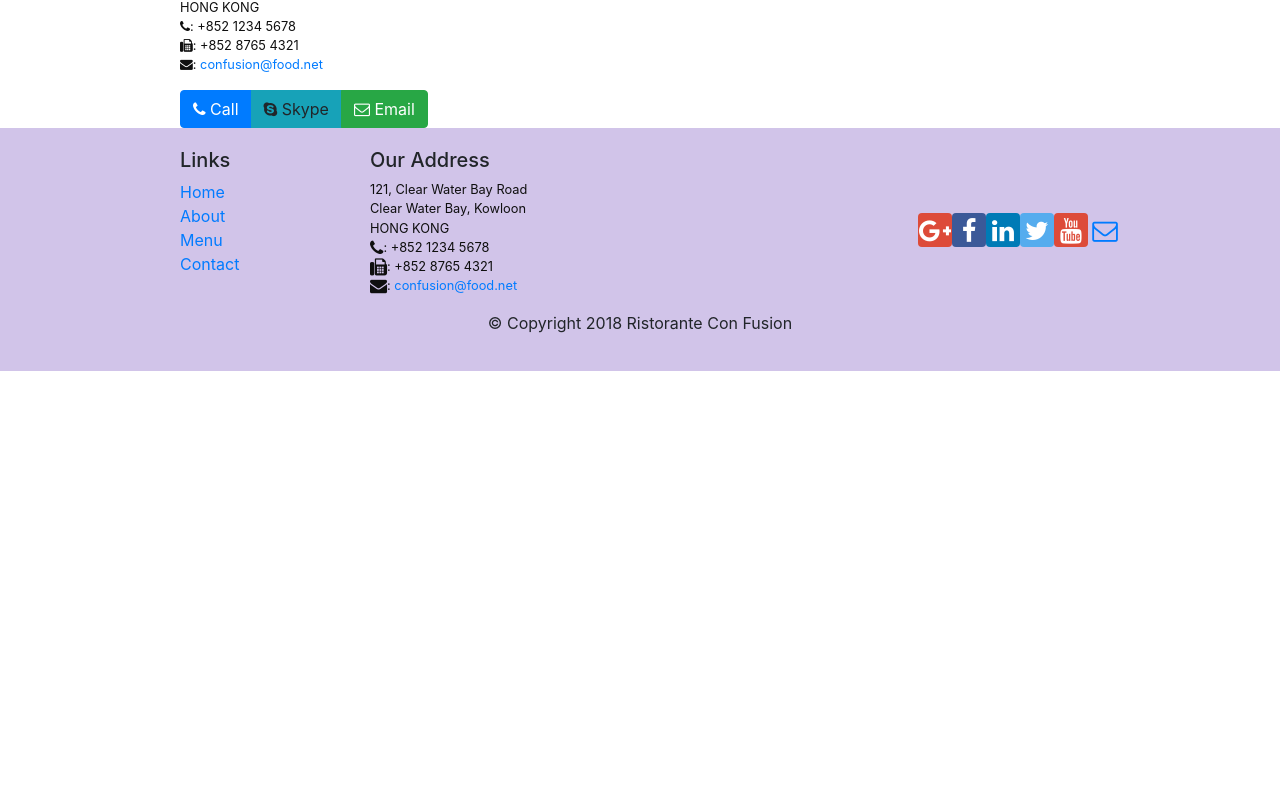
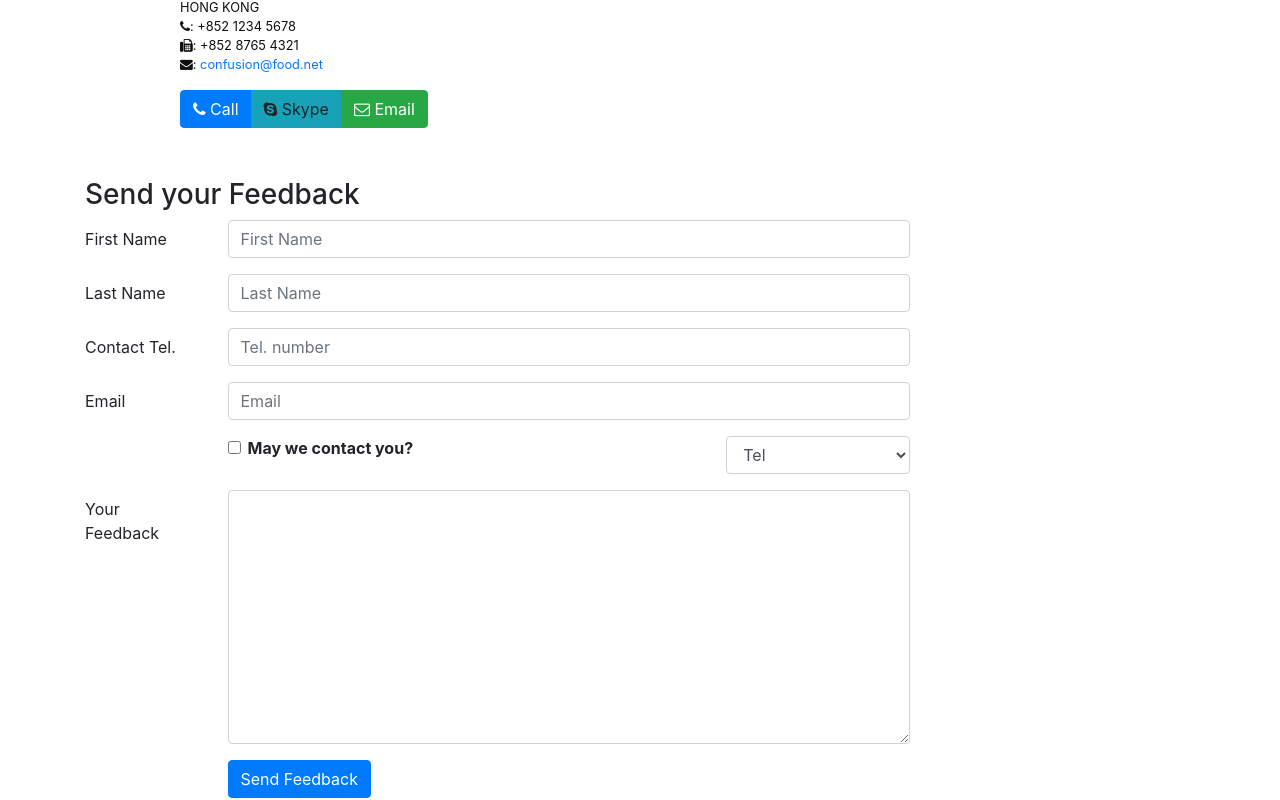
Before and after one commit to ShuLi1023/React, a React (Create React App) app: page /contactus in a window 1280 px wide. Shown: the part 540-1340 px from the top of the page. Before the commit the page ends 911 px from the top, so only its background shows below. Built offline with nearby package versions, Linux system fonts and the light colour scheme.

Commit message:
Contolled Forms

```diff
--- a/src/components/ContactComponent.js
+++ b/src/components/ContactComponent.js
@@ -1,8 +1,42 @@
-import React from "react";
-import { Breadcrumb, BreadcrumbItem } from 'reactstrap';
+import React, {Component}from "react";
+import { Breadcrumb, BreadcrumbItem, Button, Form, FormGroup, Label, Input, Col} from 'reactstrap';
 import { Link } from 'react-router-dom';
 
-function Contact(props) {
+class Contact extends Component {
+
+  constructor(props){
+      super(props);
+
+      this.state = {
+        firstname:'',
+        lastname:'',
+        telnum:'',
+        email:'',
+        agree: false,
+        contactType:'Tel',
+        message:''
+      }
+
+      this.handleInputChange = this.handleInputChange.bind(this);
+      this.handleSubmit = this.handleSubmit.bind(this);
+  }
+
+  handleInputChange(event){
+    const target = event.target;
+    const value = target.type === 'checkbox' ? target.checked : target.value;
+    const name = target.name;
+
+    this.setState({
+      [name]:value
+    });
+  }
+
+  handleSubmit(event){
+    console.log('Current State is: ' + JSON.stringify(this.state));
+    alert('Current State is: ' + JSON.stringify(this.state));
+    event.preventDefault();
+  }
+  render(){
     return (
       <div className="container">
         <div className="row">
@@ -57,8 +91,92 @@ function Contact(props) {
             </div>
           </div>
         </div>
+        <div className="row row-content">
+          <div className="col-12">
+            <h3>Send your Feedback</h3>
+          </div>
+          <div className="col-12 col-md-9">
+            <Form onSubmit={this.handleSubmit}>
+              <FormGroup row>
+                <Label htmlFor="firstname" md={2}>First Name</Label>
+                <Col md={10}>
+                  <Input type="text" id="firstname" name="firstname"
+                  placeholder="First Name"
+                  value={this.state.firstname}
+                  onChange={this.handleInputChange} />
+                </Col>
+              </FormGroup>
+              <FormGroup row>
+                <Label htmlFor="lastname" md={2}>Last Name</Label>
+                <Col md={10}>
+                  <Input type="text" id="lasttname" name="lastname"
+                  placeholder="Last Name"
+                  value={this.state.lastname}
+                  onChange={this.handleInputChange} />
+                </Col>
+              </FormGroup>
+              <FormGroup row>
+                <Label htmlFor="telnum" md={2}>Contact Tel.</Label>
+                <Col md={10}>
+                  <Input type="tel" id="telnum" name="telnum"
+                  placeholder="Tel. number"
+                  value={this.state.telnum}
+                  onChange={this.handleInputChange} />
+                </Col>
+              </FormGroup>
+              <FormGroup row>
+                <Label htmlFor="email" md={2}>Email</Label>
+                <Col md={10}>
+                  <Input type="email" id="email" name="email"
+                  placeholder="Email"
+                  value={this.state.email}
+                  onChange={this.handleInputChange} />
+                </Col>
+              </FormGroup>
+              <FormGroup row>
+                <Col md={{size:6,offset:2}}>
+                  <FormGroup check>
+                    <Label check>
+                      <Input type="checkbox"
+                              name="agree"
+                              checked={this.state.agree}
+                              onChange={this.handleInputChange} />
+                      <strong>May we contact you?</strong>
+                    </Label>
+                  </FormGroup>
+                </Col>
+                <Col md={{size:3,offset:1}}>
+                  <Input type="select" name="contactType"
+                  value={this.state.contactType}
+                  onChange={this.handleInputChange}>
+                  <option>Tel</option>
+                  <option>Email</option>
+                  </Input>
+                </Col>
+              </FormGroup>
+              <FormGroup row>
+                <Label htmlFor="message" md={2}>Your Feedback</Label>
+                <Col md={10}>
+                  <Input type="textarea" id="message" name="message"
+                  rows="10"
+                  value={this.state.message}
+                  onChange={this.handleInputChange} />
+                </Col>
+              </FormGroup>
+              <FormGroup row>
+                <Col md={{size:6,offset:2}}>
+                  <Button type="submit" color="primary">
+                    Send Feedback
+                  </Button>
+                </Col>
+              </FormGroup>
+            </Form>
+          </div>
+        </div>
       </div>
     );
   }
 
+}
+
 export default Contact;
```
Lines whose indentation alone changed are shown as unchanged.
